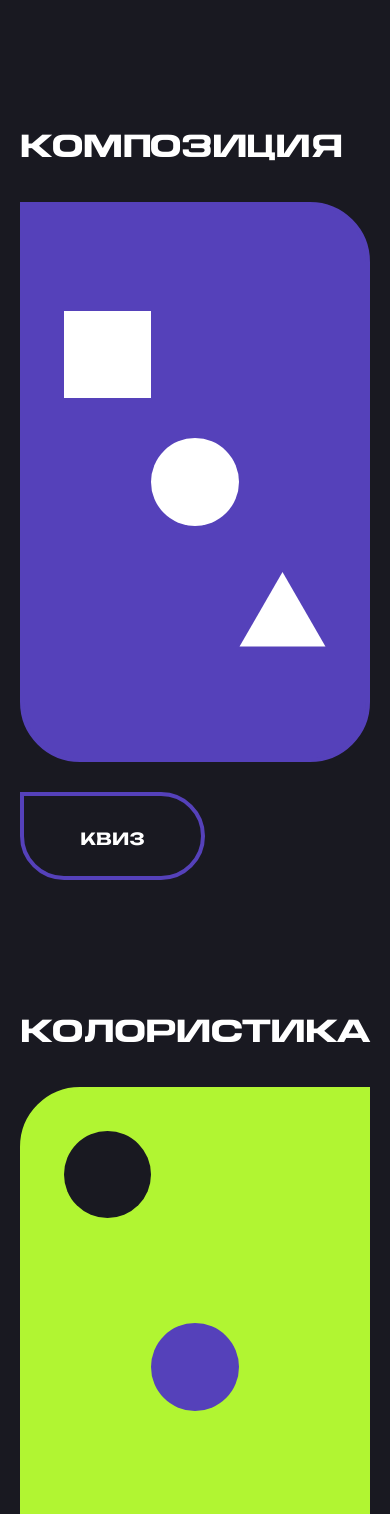
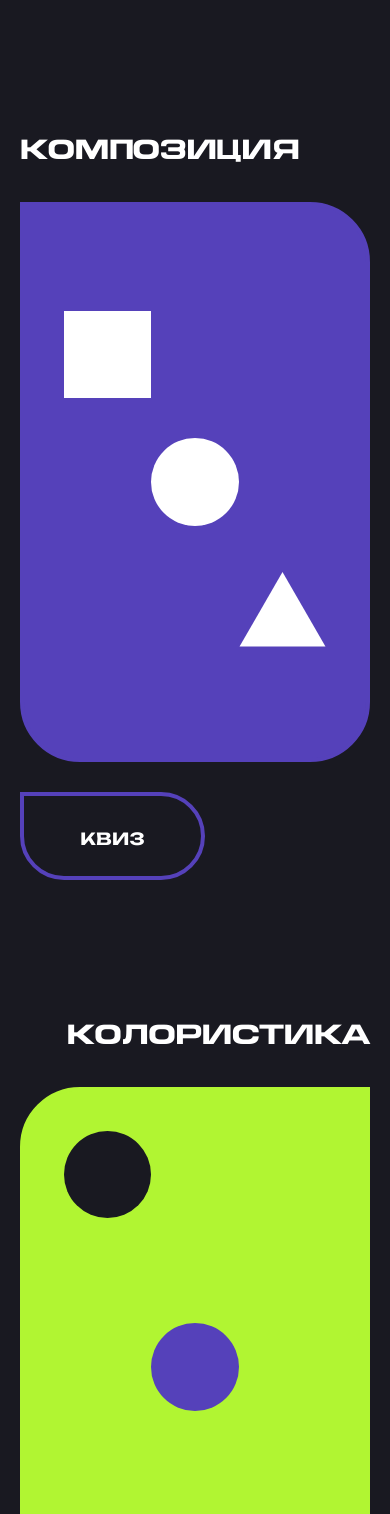
Before and after one commit to hikkanmn/design-course, a Vue app: page / in a window 390 px wide. Shown: the part 1000-2514 px from the top of the page. Built offline with nearby package versions, Linux system fonts and the light colour scheme.

Commit message:
correct fontsize for names of blocks

```diff
--- a/src/components/home/ColoristBlock.vue
+++ b/src/components/home/ColoristBlock.vue
@@ -6,7 +6,7 @@
     @click="scrollToTop"
   >
     <h2
-      class="text-white font-myMedium lg:text-[30px] md:text-[26px] sm:text-[30px] text-[35px] uppercase cursor-pointer lg:hover:text-[32px] hover:text-[37px] hover:text-customLime"
+      class="text-white font-myMedium lg:text-[30px] md:text-[26px] text-[35px] uppercase cursor-pointer lg:hover:text-[32px] hover:text-[37px] hover:text-customLime"
     >
       Колористика
     </h2>
--- a/src/components/home/CompositionBlock.vue
+++ b/src/components/home/CompositionBlock.vue
@@ -5,7 +5,7 @@
     to="/composition"
     @click="scrollToTop"
     ><h2
-      class="text-white font-myMedium lg:text-[30px] md:text-[26px] sm:text-[30px] text-[35px] uppercase cursor-pointer lg:hover:text-[32px] hover:text-[37px] hover:text-customPurple"
+      class="text-white font-myMedium lg:text-[30px] md:text-[26px] text-[35px] uppercase cursor-pointer lg:hover:text-[32px] hover:text-[37px] hover:text-customPurple"
     >
       Композиция
     </h2></router-link
--- a/src/components/home/TypographyBlock.vue
+++ b/src/components/home/TypographyBlock.vue
@@ -5,7 +5,7 @@
     to="/typography"
     @click="scrollToTop"
     ><h2
-      class="text-white font-myMedium lg:text-[30px] md:text-[26px] sm:text-[30px] text-[35px] uppercase cursor-pointer lg:hover:text-[32px] hover:text-[37px] hover:text-customPurple"
+      class="text-white font-myMedium lg:text-[30px] md:text-[26px] text-[35px] uppercase cursor-pointer lg:hover:text-[32px] hover:text-[37px] hover:text-customPurple"
     >
       Типографика
     </h2></router-link
```
